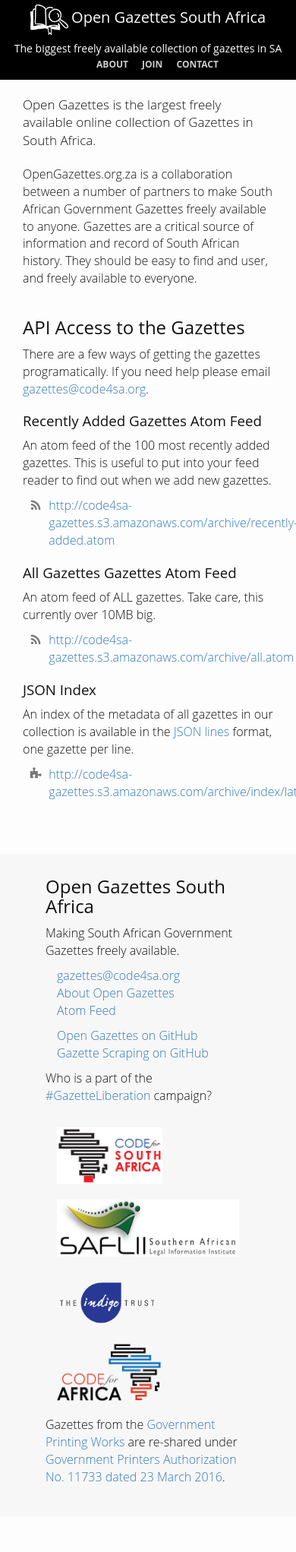
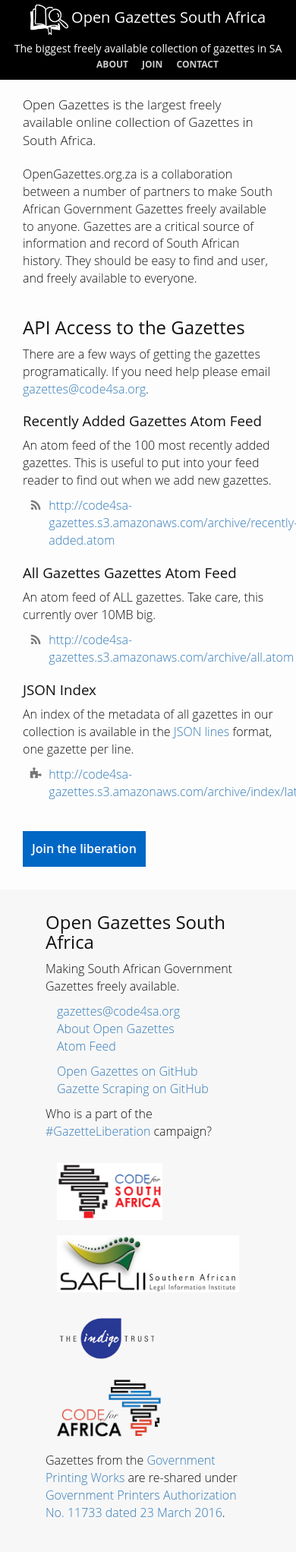
Before and after one commit to OpenUpSA/opengazettes, a Jekyll site: the page built from about.html, in a window 390 px wide. Shown: the whole page at 76% size. Built offline with Jekyll 4.4.1, drawn with Linux system fonts in a browser that asks for light colours; before the commit the page ends 1996 px from its top, so only the background shows below that.

Commit message:
fix top nav for mobile view, add join the liberation button to about page

```diff
--- a/_sass/site.scss
+++ b/_sass/site.scss
@@ -317,6 +317,7 @@
     .navbar-brand {
         float: none;
         padding: 0px;
+        font-size: 16px;
     }
     .title-wrap {
         text-align: center;
@@ -329,7 +330,7 @@
         padding-top: 0px;
     }
     .introduction .banner p {
-        font-size: 20px;
+        font-size: 17px;
     }
 }
 
--- a/about.html
+++ b/about.html
@@ -42,6 +42,8 @@
     </ul>
   </section>
 
+  <a href="/join"><button name="button">Join the liberation</button></a>
+
 </article>
 
 </div>
```
